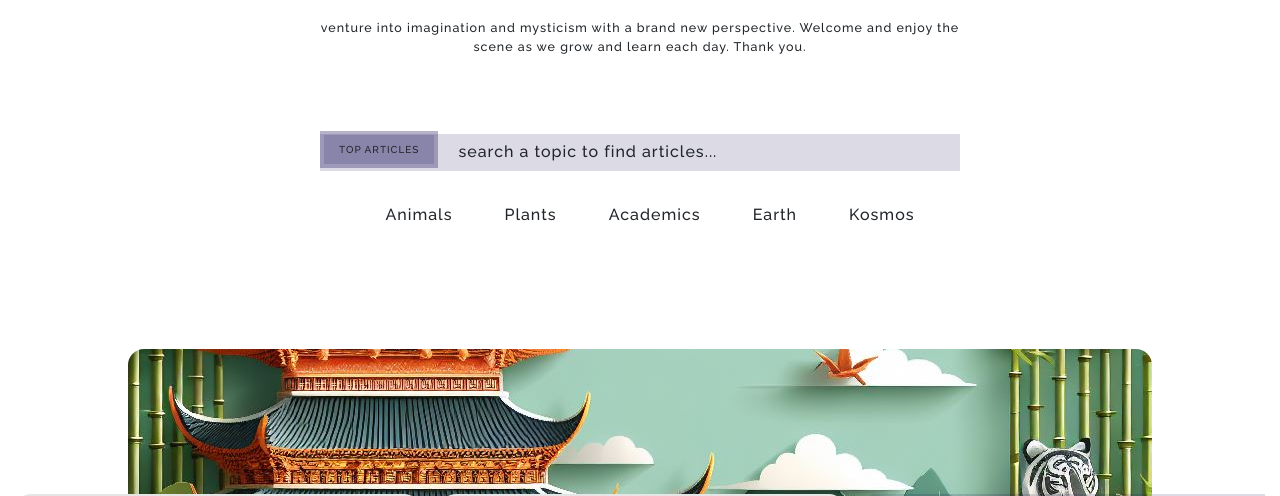
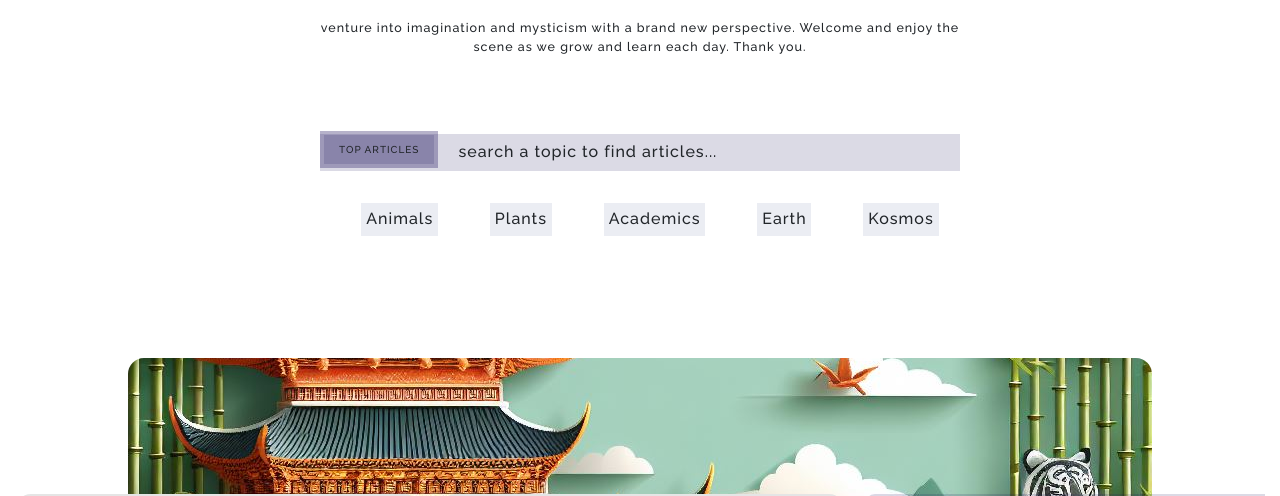
Before and after one commit to CEODemitri/nature, a website: page index.html in a window 1280 px wide. Shown: the part 304-800 px from the top of the page. Drawn offline with nearby package versions, Linux system fonts and the light colour scheme; a web font is replaced by a local one.

Commit message:
small edit to sub titles

```diff
--- a/assets/css/main.css
+++ b/assets/css/main.css
@@ -256,6 +256,7 @@ body.light-theme {
     opacity: 0;
     transform: scale(0);
     transition: opacity .5s;
+    border-radius: 16px;
 }
 
 .form-container-inner {
@@ -385,6 +386,11 @@ body.light-theme {
     display: inline-flex;
     padding: .6rem 1.5rem;
     background-color: var(--secondary-background-color);
+}
+
+.hero-tag li {
+    background-color: #afb6cd40;
+    padding: 0.3em;
 }
 
 .article {
```
